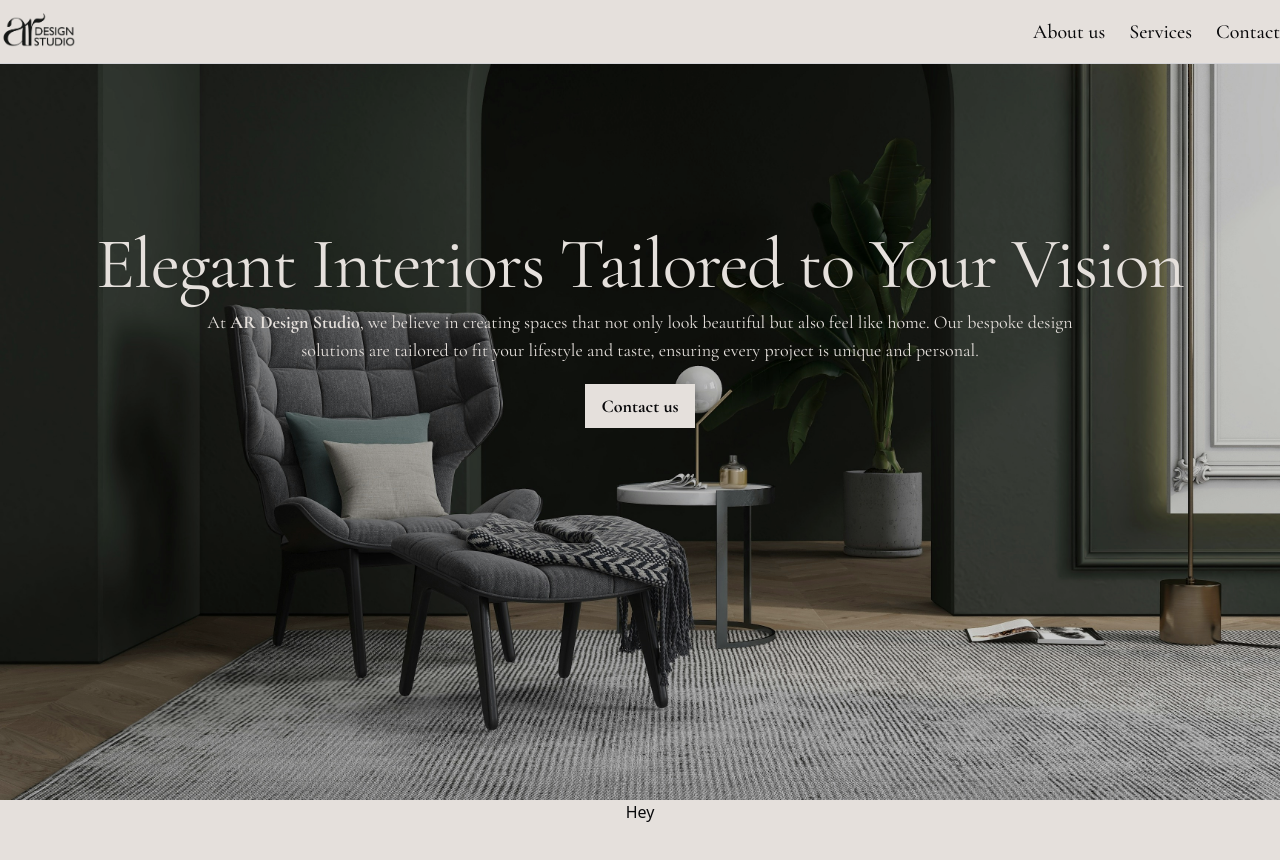
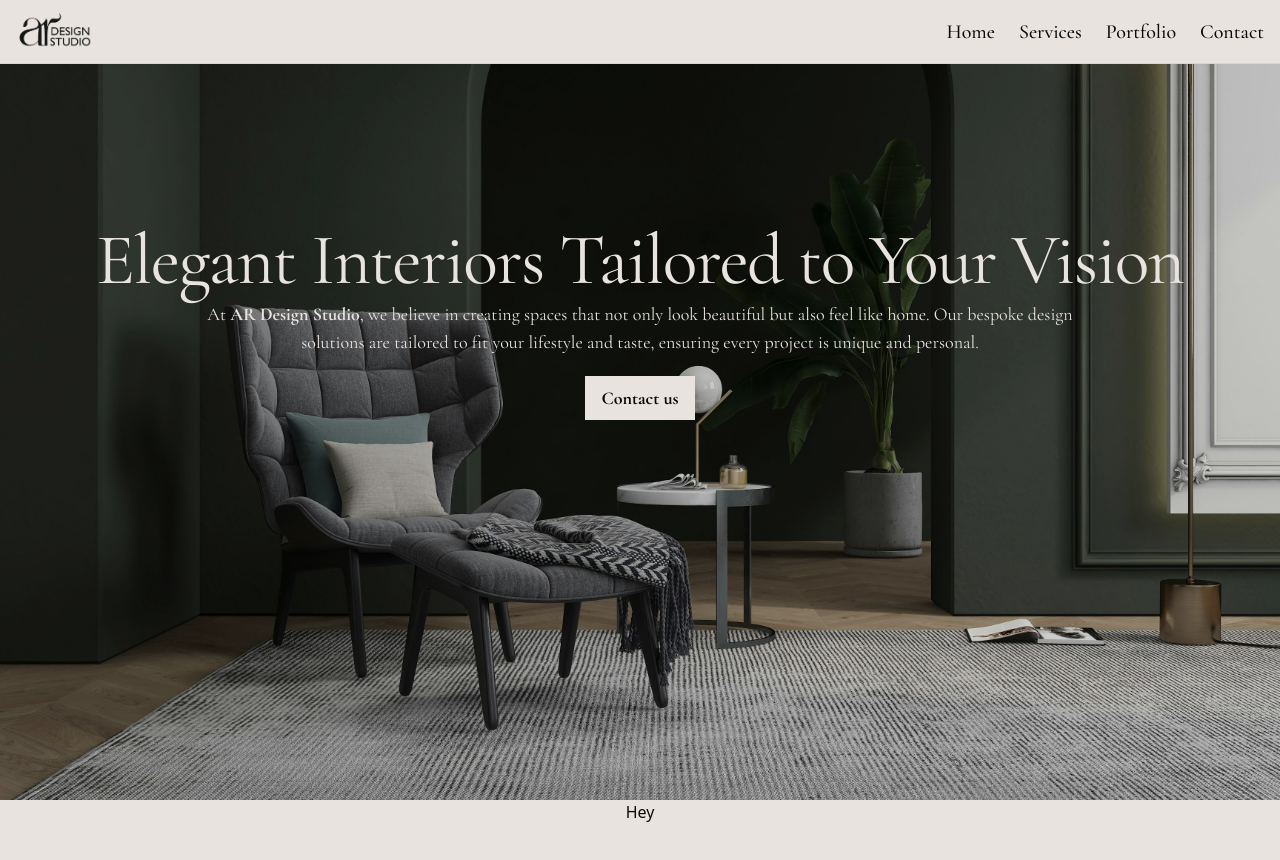
Before and after one commit to actuallyakshat/ar-design-studio, a Next.js app: page / in a window 1280 px wide. Shown: the top 860 px of the page. Built offline with nearby package versions, Linux system fonts and the light colour scheme; a web font is replaced by a local one.

Commit message:
added sidebar and UI tweaks

```diff
--- a/app/_components/HeroSection.tsx
+++ b/app/_components/HeroSection.tsx
@@ -5,12 +5,12 @@
 import Link from "next/link";
 export default function HeroSection() {
   return (
-    <section className="relative min-h-screen w-full bg-[url('/assets/hero3.jpg')] bg-cover bg-center bg-no-repeat">
+    <section className="relative min-h-screen w-full bg-[url('/assets/hero3.jpg')] bg-cover bg-center bg-no-repeat pb-10 px-5 flex items-center justify-center md:block">
       <div className="absolute inset-0 bg-black/20" />
       <div className="w-full h-full z-[10] flex flex-col items-center font-cormorantGaramond gap-1">
         <WordsFadeIn
           words="Elegant Interiors Tailored to Your Vision"
-          className="font-cormorantGaramond font-normal text-center text-background mt-56 text-7xl"
+          className="font-cormorantGaramond font-normal text-center text-background md:mt-56 text-5xl leading-[3.5rem] md:text-7xl"
         />
         {/*slide left */}
         <motion.p
--- a/app/_components/Navbar.tsx
+++ b/app/_components/Navbar.tsx
@@ -1,15 +1,30 @@
+"use client";
 import Image from "next/image";
 import Link from "next/link";
-import React from "react";
+import React, { useState } from "react";
+import {
+  Sheet,
+  SheetContent,
+  SheetDescription,
+  SheetHeader,
+  SheetTitle,
+  SheetTrigger,
+} from "@/components/ui/sheet";
+
+import { Menu } from "lucide-react";
 
 const navItems = [
   {
-    name: "About us",
+    name: "Home",
     href: "/",
   },
   {
     name: "Services",
     href: "/services",
+  },
+  {
+    name: "Portfolio",
+    href: "/portfolio",
   },
   {
     name: "Contact",
@@ -19,25 +34,64 @@
 
 export default function Navbar() {
   return (
-    <nav className="h-16 w-full border-b fixed top-0 flex items-center justify-center border-zinc-300 font-cormorantGaramond text-xl font-semibold z-[51] bg-background">
+    <nav className="h-16 w-full border-b fixed top-0 flex items-center justify-center border-zinc-300 font-cormorantGaramond text-xl font-semibold z-[49] bg-background px-4">
       <div className="max-w-screen-xl flex items-center justify-between h-full w-full">
         <Link href={"/"}>
           <Image
             src={"/logo.png"}
             alt={"logo"}
-            width={80}
-            height={80}
-            className="w-[80px]"
+            width={400}
+            height={400}
+            className="size-20 object-contain"
           />
         </Link>
-        <div className="space-x-6">
+        <div className="space-x-6 hidden md:flex">
           {navItems.map((item, index) => (
             <Link href={item.href} key={index} className="font-medium">
               {item.name}
             </Link>
           ))}
         </div>
+        <MobileNavbar />
       </div>
     </nav>
   );
 }
+
+export function MobileNavbar() {
+  const [open, setOpen] = useState(false);
+  return (
+    <Sheet open={open} onOpenChange={setOpen}>
+      <SheetTrigger className="md:hidden">
+        <Menu />
+      </SheetTrigger>
+      <SheetContent className="w-full max-w-full">
+        <SheetHeader>
+          <SheetTitle className="flex items-center justify-center">
+            <Link href={"/"}>
+              <Image
+                src={"/logo.png"}
+                alt={"logo"}
+                width={400}
+                height={400}
+                className="size-40 object-contain"
+              />
+            </Link>
+          </SheetTitle>
+        </SheetHeader>
+        <div className="flex flex-col items-center gap-3 font-cormorantGaramond">
+          {navItems.map((item, index) => (
+            <Link
+              href={item.href}
+              key={index}
+              className="font-medium text-3xl active:underline"
+              onClick={() => setOpen(false)}
+            >
+              {item.name}
+            </Link>
+          ))}
+        </div>
+      </SheetContent>
+    </Sheet>
+  );
+}
--- a/app/contact/page.tsx
+++ b/app/contact/page.tsx
@@ -5,7 +5,7 @@
 export default function Contact() {
   return (
     <section className="flex min-h-screen w-full items-center justify-center lg:grid lg:grid-cols-12 font-cormorantGaramond">
-      <div className="flex w-full flex-col items-center justify-center lg:col-span-5 pt-24 lg:pt-0 lg:pb-0 pb-8">
+      <div className="flex w-full flex-col items-center justify-center lg:col-span-5 pt-24 lg:pt-0 lg:pb-0 pb-8 px-4">
         <ContactForm />
       </div>
       <div className="hidden h-screen w-full lg:col-span-7 lg:flex">
--- a/app/globals.css
+++ b/app/globals.css
@@ -4,7 +4,7 @@
 
 @layer base {
   :root {
-    --background: 27 15% 88%;
+    --background: 30 18% 89%;
     --foreground: 240 10% 3.9%;
     --alternative: 27 18% 24%;
 
--- /dev/null
+++ b/app/portfolio/page.tsx
@@ -0,0 +1,5 @@
+import React from "react";
+
+export default function Portfolio() {
+  return <div className="pt-16">Portfolio</div>;
+}
--- /dev/null
+++ b/app/services/page.tsx
@@ -0,0 +1,5 @@
+import React from "react";
+
+export default function Services() {
+  return <div className="pt-16">Services</div>;
+}
--- /dev/null
+++ b/components/ui/sheet.tsx
@@ -0,0 +1,140 @@
+"use client";
+
+import * as React from "react";
+import * as SheetPrimitive from "@radix-ui/react-dialog";
+import { cva, type VariantProps } from "class-variance-authority";
+import { X } from "lucide-react";
+
+import { cn } from "@/lib/utils";
+
+const Sheet = SheetPrimitive.Root;
+
+const SheetTrigger = SheetPrimitive.Trigger;
+
+const SheetClose = SheetPrimitive.Close;
+
+const SheetPortal = SheetPrimitive.Portal;
+
+const SheetOverlay = React.forwardRef<
+  React.ElementRef<typeof SheetPrimitive.Overlay>,
+  React.ComponentPropsWithoutRef<typeof SheetPrimitive.Overlay>
+>(({ className, ...props }, ref) => (
+  <SheetPrimitive.Overlay
+    className={cn(
+      "fixed inset-0 z-50 bg-black/80  data-[state=open]:animate-in data-[state=closed]:animate-out data-[state=closed]:fade-out-0 data-[state=open]:fade-in-0",
+      className
+    )}
+    {...props}
+    ref={ref}
+  />
+));
+SheetOverlay.displayName = SheetPrimitive.Overlay.displayName;
+
+const sheetVariants = cva(
+  "fixed z-50 gap-4 bg-background p-6 shadow-lg transition ease-in-out data-[state=open]:animate-in data-[state=closed]:animate-out data-[state=closed]:duration-300 data-[state=open]:duration-500",
+  {
+    variants: {
+      side: {
+        top: "inset-x-0 top-0 border-b data-[state=closed]:slide-out-to-top data-[state=open]:slide-in-from-top",
+        bottom:
+          "inset-x-0 bottom-0 border-t data-[state=closed]:slide-out-to-bottom data-[state=open]:slide-in-from-bottom",
+        left: "inset-y-0 left-0 h-full w-3/4 border-r data-[state=closed]:slide-out-to-left data-[state=open]:slide-in-from-left sm:max-w-sm",
+        right:
+          "inset-y-0 right-0 h-full border-l data-[state=closed]:slide-out-to-right data-[state=open]:slide-in-from-right",
+      },
+    },
+    defaultVariants: {
+      side: "right",
+    },
+  }
+);
+
+interface SheetContentProps
+  extends React.ComponentPropsWithoutRef<typeof SheetPrimitive.Content>,
+    VariantProps<typeof sheetVariants> {}
+
+const SheetContent = React.forwardRef<
+  React.ElementRef<typeof SheetPrimitive.Content>,
+  SheetContentProps
+>(({ side = "right", className, children, ...props }, ref) => (
+  <SheetPortal>
+    <SheetOverlay />
+    <SheetPrimitive.Content
+      ref={ref}
+      className={cn(sheetVariants({ side }), className)}
+      {...props}
+    >
+      {children}
+      <SheetPrimitive.Close className="absolute right-4 top-4 rounded-sm opacity-70 ring-offset-background transition-opacity hover:opacity-100 focus:outline-none focus:ring-2 focus:ring-ring focus:ring-offset-2 disabled:pointer-events-none data-[state=open]:bg-secondary">
+        <X className="h-4 w-4" />
+        <span className="sr-only">Close</span>
+      </SheetPrimitive.Close>
+    </SheetPrimitive.Content>
+  </SheetPortal>
+));
+SheetContent.displayName = SheetPrimitive.Content.displayName;
+
+const SheetHeader = ({
+  className,
+  ...props
+}: React.HTMLAttributes<HTMLDivElement>) => (
+  <div
+    className={cn(
+      "flex flex-col space-y-2 text-center sm:text-left",
+      className
+    )}
+    {...props}
+  />
+);
+SheetHeader.displayName = "SheetHeader";
+
+const SheetFooter = ({
+  className,
+  ...props
+}: React.HTMLAttributes<HTMLDivElement>) => (
+  <div
+    className={cn(
+      "flex flex-col-reverse sm:flex-row sm:justify-end sm:space-x-2",
+      className
+    )}
+    {...props}
+  />
+);
+SheetFooter.displayName = "SheetFooter";
+
+const SheetTitle = React.forwardRef<
+  React.ElementRef<typeof SheetPrimitive.Title>,
+  React.ComponentPropsWithoutRef<typeof SheetPrimitive.Title>
+>(({ className, ...props }, ref) => (
+  <SheetPrimitive.Title
+    ref={ref}
+    className={cn("text-lg font-semibold text-foreground", className)}
+    {...props}
+  />
+));
+SheetTitle.displayName = SheetPrimitive.Title.displayName;
+
+const SheetDescription = React.forwardRef<
+  React.ElementRef<typeof SheetPrimitive.Description>,
+  React.ComponentPropsWithoutRef<typeof SheetPrimitive.Description>
+>(({ className, ...props }, ref) => (
+  <SheetPrimitive.Description
+    ref={ref}
+    className={cn("text-sm text-muted-foreground", className)}
+    {...props}
+  />
+));
+SheetDescription.displayName = SheetPrimitive.Description.displayName;
+
+export {
+  Sheet,
+  SheetPortal,
+  SheetOverlay,
+  SheetTrigger,
+  SheetClose,
+  SheetContent,
+  SheetHeader,
+  SheetFooter,
+  SheetTitle,
+  SheetDescription,
+};
--- a/package.json
+++ b/package.json
@@ -9,6 +9,7 @@
     "lint": "next lint"
   },
   "dependencies": {
+    "@radix-ui/react-dialog": "^1.1.0",
     "@radix-ui/react-slot": "^1.0.2",
     "class-variance-authority": "^0.7.0",
     "clsx": "^2.1.1",
@@ -19,7 +20,8 @@
     "react": "^18",
     "react-dom": "^18",
     "tailwind-merge": "^2.3.0",
-    "tailwindcss-animate": "^1.0.7"
+    "tailwindcss-animate": "^1.0.7",
+    "vaul": "^0.9.1"
   },
   "devDependencies": {
     "@types/node": "^20",
```
Also changed, not shown: 1 other file (tests, documents, lock files or other folders).
